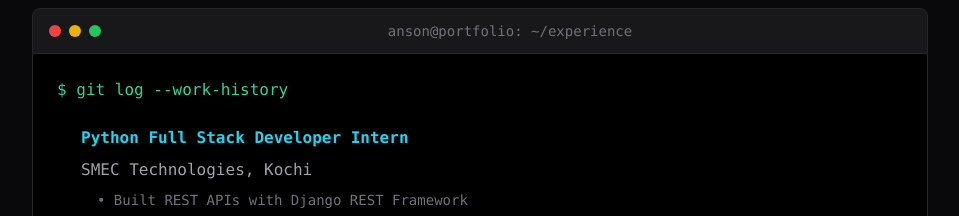
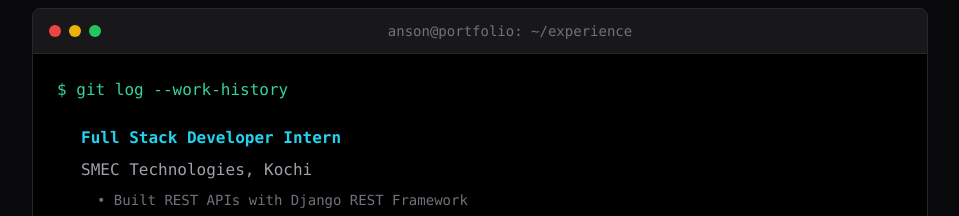
Before and after one commit to ansoncodes/my-portfolio-vercel, a React (Vite) app: page / in a window 1280 px wide. Shown: the part 3400-3616 px from the top of the page, without its empty margins (160-1119 px from the left). Built offline with nearby package versions, Linux system fonts and the light colour scheme.

Commit message:
Update internship title in App.jsx

```diff
--- a/src/App.jsx
+++ b/src/App.jsx
@@ -370,7 +370,7 @@ function App() {
 
               <div className="space-y-6 pl-6">
                 <div className="space-y-2">
-                  <p className="text-cyan-400 font-semibold">Python Full Stack Developer Intern</p>
+                  <p className="text-cyan-400 font-semibold">Full Stack Developer Intern</p>
                   <p className="text-zinc-400">SMEC Technologies, Kochi</p>
                   <ul className="text-sm text-zinc-500 space-y-1 pl-4">
                     <li>• Built REST APIs with Django REST Framework</li>
```
